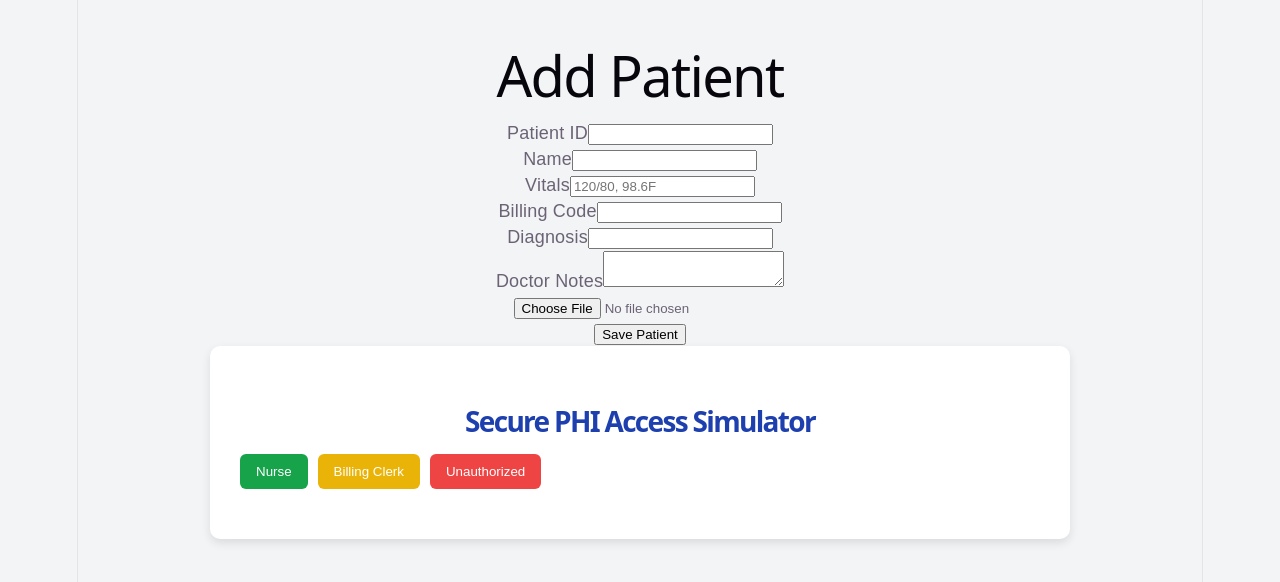
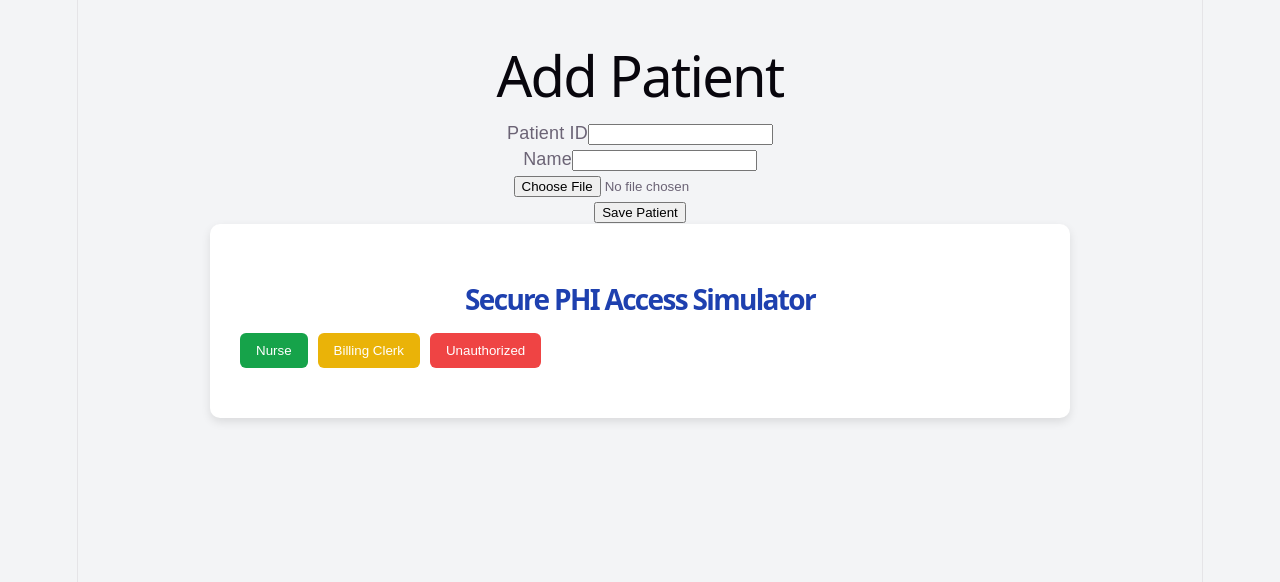
Before and after one commit to rahul123-sardar/frontend-health_care, a React app: page / in a window 1280 px wide. Shown: the top 582 px of the page. Built offline with nearby package versions, Linux system fonts and the light colour scheme; the HTML template or start-up script is replaced by a standard one.

Commit message:
first commit

```diff
--- a/src/AddPatient.jsx
+++ b/src/AddPatient.jsx
@@ -1,17 +1,14 @@
-import React, { useState, useRef } from "react";
+import React, { useState } from "react";
 import { useFormik } from "formik";
 import * as Yup from "yup";
 import axios from "axios";
-import imageCompression from "browser-image-compression";
 
 const AddPatient = () => {
-  const [image, setImage] = useState(null);
   const [preview, setPreview] = useState(null);
+  const [progress, setProgress] = useState(0);
   const [loading, setLoading] = useState(false);
-  const [progress, setProgress] = useState(0);
-  const fileInputRef = useRef(null);
+  const [imageUrl, setImageUrl] = useState("");
 
-  // Formik + Yup validation
   const formik = useFormik({
     initialValues: {
       patientId: "",
@@ -22,69 +19,70 @@ const AddPatient = () => {
       notes: "",
     },
     validationSchema: Yup.object({
-      patientId: Yup.number().required("Patient ID is required"),
-      name: Yup.string().required("Patient name is required"),
-      vitals: Yup.string(),
-      billingCode: Yup.number(),
-      diagnosis: Yup.string(),
-      notes: Yup.string(),
+      patientId: Yup.number().required("Required"),
+      name: Yup.string().required("Required"),
     }),
     onSubmit: async (values, { resetForm }) => {
+      if (!imageUrl) {
+        alert("Please upload an image first!");
+        return;
+      }
+      const payload = { ...values, image: imageUrl };
+      console.log("Submitting payload:", payload);
+
+      // Here you can send payload to your backend
+      try {
         setLoading(true);
-      setProgress(0);
-
-      const data = new FormData();
-      Object.entries(values).forEach(([key, value]) => data.append(key, value));
-      if (image) data.append("image", image);
-
-      try {
-        let lastPercent = 0;
         const res = await axios.post(
           "https://backend-health-care-xr5d.vercel.app/api/patient/save",
-          data,
-          {
-            onUploadProgress: (event) => {
-              const percent = Math.round((event.loaded * 100) / event.total);
-              if (percent - lastPercent >= 5) {
-                setProgress(percent);
-                lastPercent = percent;
-              }
-            },
-          }
+          payload
         );
-
         alert(res.data.message || "Patient saved successfully!");
         resetForm();
-        setImage(null);
         setPreview(null);
-        if (fileInputRef.current) fileInputRef.current.value = null;
-        setProgress(0);
-      } catch (error) {
-        console.error("Upload Error:", error);
-        alert(error.response?.data?.message || "Server error");
+        setImageUrl("");
+      } catch (err) {
+        console.error(err);
+        alert(err.response?.data?.message || "Server error");
       } finally {
         setLoading(false);
       }
     },
   });
 
-  // Compress and preview image
   const handleFileChange = async (e) => {
     const file = e.target.files[0];
     if (!file) return;
 
-    // Compress with browser-image-compression
-    const compressed = await imageCompression(file, {
-      maxSizeMB: 1,
-      maxWidthOrHeight: 800,
-      useWebWorker: true,
-    });
-    setImage(compressed);
-
-    // Generate small passport-size preview
+    // Preview
     const reader = new FileReader();
     reader.onload = () => setPreview(reader.result);
-    reader.readAsDataURL(compressed);
+    reader.readAsDataURL(file);
+
+    // Upload to Cloudinary
+    const formData = new FormData();
+    formData.append("file", file);
+    formData.append("upload_preset", "YOUR_UPLOAD_PRESET"); // Set in Cloudinary
+    setLoading(true);
+    setProgress(0);
+
+    try {
+      const res = await axios.post(
+        "https://api.cloudinary.com/v1_1/YOUR_CLOUD_NAME/image/upload",
+        formData,
+        {
+          onUploadProgress: (e) => {
+            setProgress(Math.round((e.loaded * 100) / e.total));
+          },
+        }
+      );
+      setImageUrl(res.data.secure_url);
+    } catch (err) {
+      console.error("Cloudinary upload error:", err);
+      alert("Image upload failed");
+    } finally {
+      setLoading(false);
+    }
   };
 
   return (
@@ -96,14 +94,12 @@ const AddPatient = () => {
 
         <form onSubmit={formik.handleSubmit} className="space-y-6">
           <div className="grid grid-cols-1 md:grid-cols-2 gap-6">
-            {/* Patient ID */}
             <div>
               <label className="block font-medium text-gray-700 mb-1">Patient ID</label>
               <input
                 type="number"
                 name="patientId"
                 onChange={formik.handleChange}
-                onBlur={formik.handleBlur}
                 value={formik.values.patientId}
                 className="w-full p-3 border rounded-xl focus:ring-2 focus:ring-indigo-400"
               />
@@ -111,15 +107,12 @@ const AddPatient = () => {
                 <div className="text-red-500 text-sm mt-1">{formik.errors.patientId}</div>
               ) : null}
             </div>
-
-            {/* Name */}
             <div>
               <label className="block font-medium text-gray-700 mb-1">Name</label>
               <input
                 type="text"
                 name="name"
                 onChange={formik.handleChange}
-                onBlur={formik.handleBlur}
                 value={formik.values.name}
                 className="w-full p-3 border rounded-xl focus:ring-2 focus:ring-indigo-400"
               />
@@ -127,69 +120,21 @@ const AddPatient = () => {
                 <div className="text-red-500 text-sm mt-1">{formik.errors.name}</div>
               ) : null}
             </div>
-
-            {/* Vitals */}
-            <div>
-              <label className="block font-medium text-gray-700 mb-1">Vitals</label>
-              <input
-                type="text"
-                name="vitals"
-                placeholder="120/80, 98.6F"
-                onChange={formik.handleChange}
-                value={formik.values.vitals}
-                className="w-full p-3 border rounded-xl focus:ring-2 focus:ring-indigo-400"
-              />
           </div>
 
-            {/* Billing Code */}
-            <div>
-              <label className="block font-medium text-gray-700 mb-1">Billing Code</label>
-              <input
-                type="number"
-                name="billingCode"
-                onChange={formik.handleChange}
-                value={formik.values.billingCode}
-                className="w-full p-3 border rounded-xl focus:ring-2 focus:ring-indigo-400"
-              />
-            </div>
-          </div>
-
-          {/* Diagnosis */}
-          <div>
-            <label className="block font-medium text-gray-700 mb-1">Diagnosis</label>
-            <input
-              type="text"
-              name="diagnosis"
-              onChange={formik.handleChange}
-              value={formik.values.diagnosis}
-              className="w-full p-3 border rounded-xl focus:ring-2 focus:ring-indigo-400"
-            />
-          </div>
-
-          {/* Notes */}
-          <div>
-            <label className="block font-medium text-gray-700 mb-1">Doctor Notes</label>
-            <textarea
-              name="notes"
-              onChange={formik.handleChange}
-              value={formik.values.notes}
-              className="w-full p-3 border rounded-xl focus:ring-2 focus:ring-indigo-400"
-            />
-          </div>
-
-          {/* Image Upload */}
+          {/* File Upload */}
           <div className="flex flex-col items-center">
             <input
               type="file"
-              ref={fileInputRef}
-              accept="image/png, image/jpeg, image/jpg, image/avif, image/webp"
+              accept="image/png, image/jpeg"
               onChange={handleFileChange}
               className="w-full border p-2 rounded-xl mb-2"
             />
-
+            {preview && (
+              <div className="w-24 h-32 border rounded-xl overflow-hidden shadow-md bg-gray-100 flex items-center justify-center">
+                <img src={preview} alt="preview" className="object-cover w-full h-full" />
               </div>
-
-          {/* Upload Progress */}
+            )}
             {loading && (
               <div className="w-full bg-gray-200 h-3 rounded mt-2">
                 <div
@@ -198,6 +143,7 @@ const AddPatient = () => {
                 />
               </div>
             )}
+          </div>
 
           <button
             type="submit"
```
Lines whose indentation alone changed are shown as unchanged.
